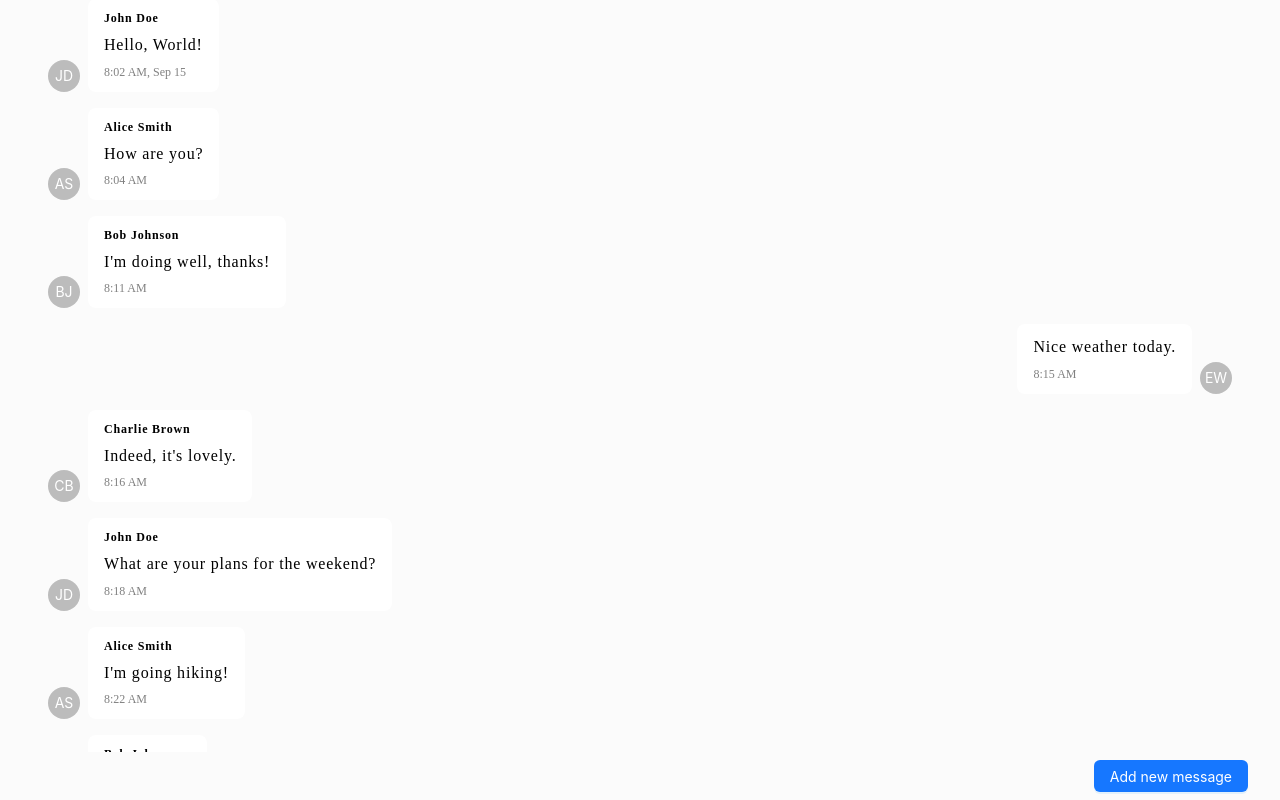
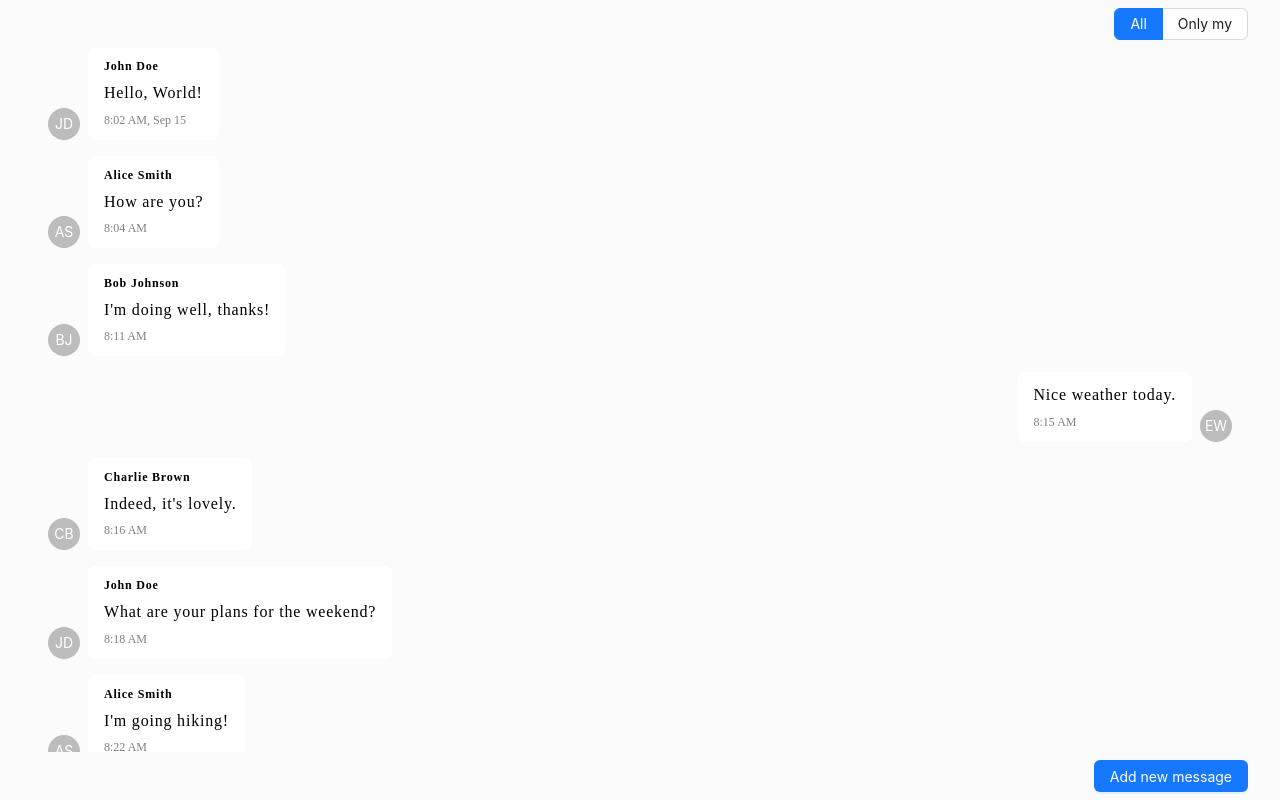
Before and after one commit to ianabanina/react-messager, a React (Vite) app: page / in a window 1280 px wide. Built offline with nearby package versions, Linux system fonts and the light colour scheme; data requests are answered from the project's data file.

Commit message:
Create filters for messages collection

```diff
--- a/src/app/assets/styles/components/chat.scss
+++ b/src/app/assets/styles/components/chat.scss
@@ -3,14 +3,6 @@
   max-height: 100vh;
   display: flex;
   flex-direction: column;
-
-  &__messages {
-    flex: 1;
-    min-height: 100%;
-    display: flex;
-    overflow: auto;
-    flex-direction: column-reverse;
-  }
 
   &__footer {
     padding: 8px 0;
--- /dev/null
+++ b/src/app/assets/styles/components/messages-filters.scss
@@ -0,0 +1,5 @@
+.messages-filters {
+  padding: 8px 0;
+  display: flex;
+  justify-content: end;
+}
--- a/src/app/assets/styles/components/messages-list.scss
+++ b/src/app/assets/styles/components/messages-list.scss
@@ -2,3 +2,11 @@
   display: flex;
   flex-direction: column-reverse;
 }
+
+.messages-list-wrapper {
+  flex: 1;
+  min-height: 100%;
+  display: flex;
+  overflow: auto;
+  flex-direction: column-reverse;
+}
--- a/src/app/assets/styles/index.scss
+++ b/src/app/assets/styles/index.scss
@@ -3,3 +3,4 @@
 @import "app/assets/styles/components/card";
 @import "app/assets/styles/components/chat";
 @import "app/assets/styles/components/messages-list";
+@import "app/assets/styles/components/messages-filters";
--- /dev/null
+++ b/src/entities/messages/Messages.consts.ts
@@ -0,0 +1,9 @@
+export enum EFilterByAuthorOption {
+    All,
+    I,
+}
+
+export const filterByAuthorOptions = [
+    {label: 'All', value: EFilterByAuthorOption.All},
+    {label: 'Only my', value: EFilterByAuthorOption.I},
+];
--- a/src/entities/messages/Messages.models.ts
+++ b/src/entities/messages/Messages.models.ts
@@ -9,3 +9,5 @@ export interface IMessage {
 
 export interface IMessagesCollection extends Array<IMessage> {
 }
+
+export type TGetMessagesParams = { "author.id": string } | undefined;
--- a/src/entities/messages/Messages.transport.ts
+++ b/src/entities/messages/Messages.transport.ts
@@ -1,5 +1,5 @@
 import {createApi, fetchBaseQuery} from '@reduxjs/toolkit/query/react'
-import {IMessage, IMessagesCollection} from "entities/messages/Messages.models.ts";
+import {IMessage, IMessagesCollection, TGetMessagesParams} from "entities/messages/Messages.models.ts";
 import {API_BASE_URL} from "common/const/Base.const.ts";
 
 const baseUrl = '/messages'
@@ -9,8 +9,8 @@ export const messagesTransport = createApi({
     baseQuery: fetchBaseQuery({baseUrl: API_BASE_URL}),
     tagTypes: ['Messages'],
     endpoints: (builder) => ({
-        getMessages: builder.query<IMessagesCollection, void>({
-            query: () => baseUrl,
+        getMessages: builder.query<IMessagesCollection, TGetMessagesParams>({
+            query: (params) => ({url: baseUrl, params}),
             transformResponse: (response: IMessagesCollection) => {
                 // Sorting should be on BE, only for mock server
                 return response.reverse();
--- a/src/entities/messages/components/Chat.tsx
+++ b/src/entities/messages/components/Chat.tsx
@@ -3,12 +3,10 @@ import {AddMessageBtn} from "entities/messages/components/AddMessageBtn.tsx";
 
 export function Chat() {
     return <div className={'chat'}>
-        <div className={'chat__messages'}>
-           <MessagesList />
-        </div>
+        <MessagesList/>
 
         <div className={'chat__footer'}>
-            <AddMessageBtn />
+            <AddMessageBtn/>
         </div>
     </div>
 }
--- /dev/null
+++ b/src/entities/messages/components/MessagesFilters.tsx
@@ -0,0 +1,36 @@
+import {RadioChangeEvent} from "antd";
+import {useState} from "react";
+import {Radio} from 'antd';
+import {TGetMessagesParams} from "entities/messages/Messages.models.ts";
+import {CURRENT_USER_ID} from "common/const/Base.const.ts";
+import {EFilterByAuthorOption, filterByAuthorOptions} from "entities/messages/Messages.consts.ts";
+
+interface IComponentProps {
+    filters: TGetMessagesParams;
+    updateFilters: (filters: TGetMessagesParams) => void;
+}
+
+export function MessagesFilters(props: IComponentProps) {
+    const {filters} = props;
+    const [byAuthor, setByAuthor] = useState(
+        filters?.["author.id"] === CURRENT_USER_ID ? EFilterByAuthorOption.I : EFilterByAuthorOption.All
+    );
+
+    const onChangeAuthor = ({target: {value}}: RadioChangeEvent) => {
+        const {updateFilters} = props;
+
+        setByAuthor(value);
+        // I'd like to use authorId instead of "author.id", but it's necessary for mocked BE. Not production solution
+        updateFilters(value === EFilterByAuthorOption.All ? undefined : {"author.id": CURRENT_USER_ID});
+    };
+
+    return <div className={'messages-filters'}>
+        <Radio.Group
+            options={filterByAuthorOptions}
+            onChange={onChangeAuthor}
+            value={byAuthor}
+            optionType="button"
+            buttonStyle="solid"
+        />
+    </div>
+}
--- a/src/entities/messages/components/MessagesList.tsx
+++ b/src/entities/messages/components/MessagesList.tsx
@@ -1,9 +1,13 @@
 import {useGetMessagesQuery} from "entities/messages/Messages.transport.ts";
 import InfiniteScroll from "react-infinite-scroll-component";
 import {MessageCard} from "entities/messages/components/MessageCard.tsx";
+import {MessagesFilters} from "./MessagesFilters.tsx";
+import {useState} from "react";
+import {TGetMessagesParams} from "../Messages.models.ts";
 
 export function MessagesList() {
-    const {data: messages} = useGetMessagesQuery();
+    const [filters, setFilters] = useState<TGetMessagesParams>();
+    const {data: messages} = useGetMessagesQuery(filters);
 
     // TODO: Add visual effect for an error and loading state
 
@@ -11,7 +15,11 @@ export function MessagesList() {
         return <div>No items</div>
     }
 
-    return <InfiniteScroll
+    return <>
+        <MessagesFilters filters={filters} updateFilters={setFilters}/>
+
+        <div className={'messages-list-wrapper'}>
+            <InfiniteScroll
                 dataLength={messages.length}
                 next={() => {
                     // TODO: Get more items
@@ -25,4 +33,6 @@ export function MessagesList() {
                     <MessageCard text={message.text} date={message.date} author={message.author}
                                  key={message.id}/>)}
             </InfiniteScroll>
+        </div>
+    </>
 }
```
Lines whose indentation alone changed are shown as unchanged.
